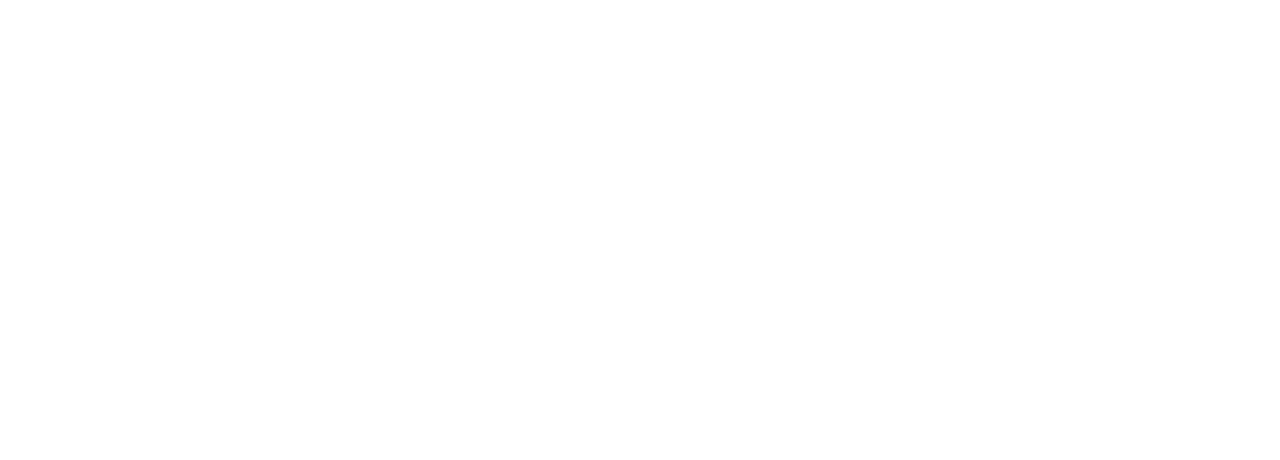
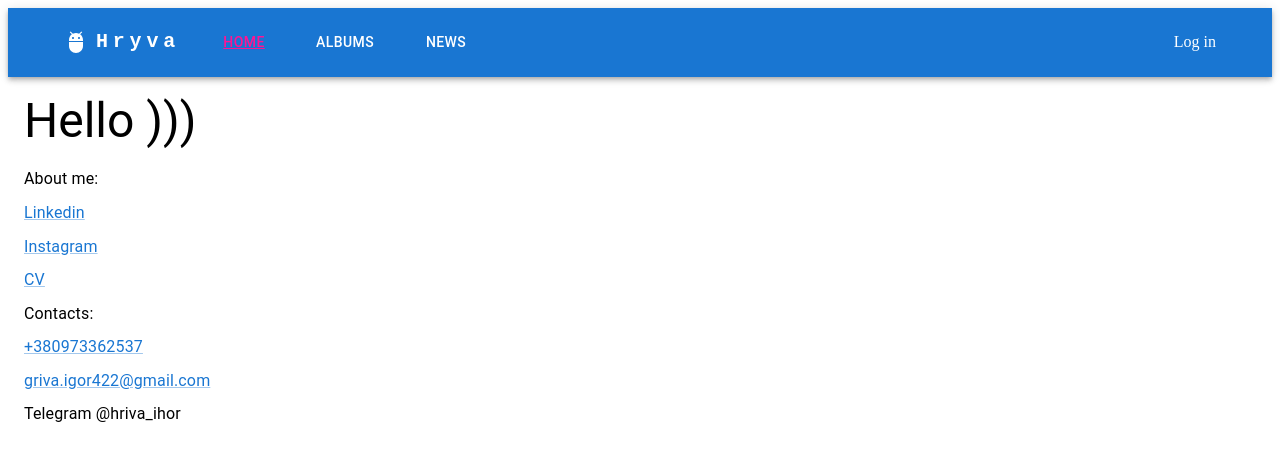
Before and after one commit to hryva-ihor/react_contacts, a React (Create React App) app: page / in a window 1280 px wide. Before the commit this address had no page. Shown: the top 460 px of the page. Built offline with nearby package versions, Linux system fonts and the light colour scheme.

Commit message:
fix_location_path

```diff
--- a/src/App.js
+++ b/src/App.js
@@ -28,7 +28,8 @@
       >
         <AuthProvider>
           <Routes>
-            <Route path="/react_contacts/build/" element={<Layout />}>
+            // build path for layout: "/react_contacts/build/"
+            <Route path="/" element={<Layout />}>
               <Route index element={<Homepage />} />
               <Route
                 path="albumspage"
```
Also changed, not shown: 7 other files (tests, documents, lock files or other folders).
